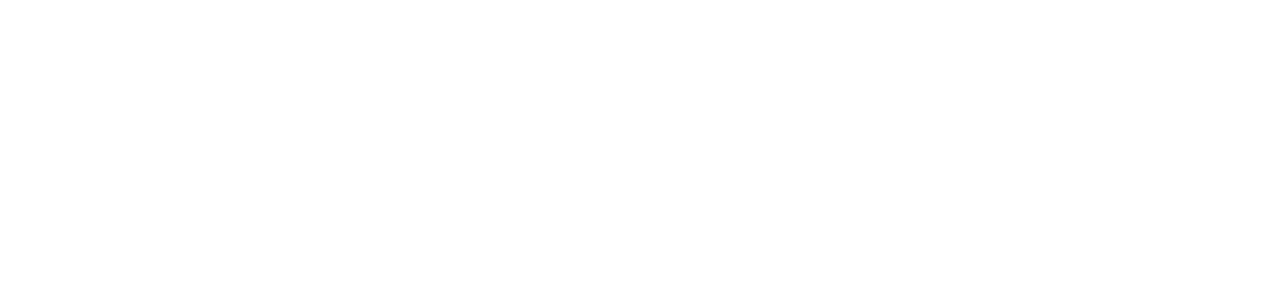
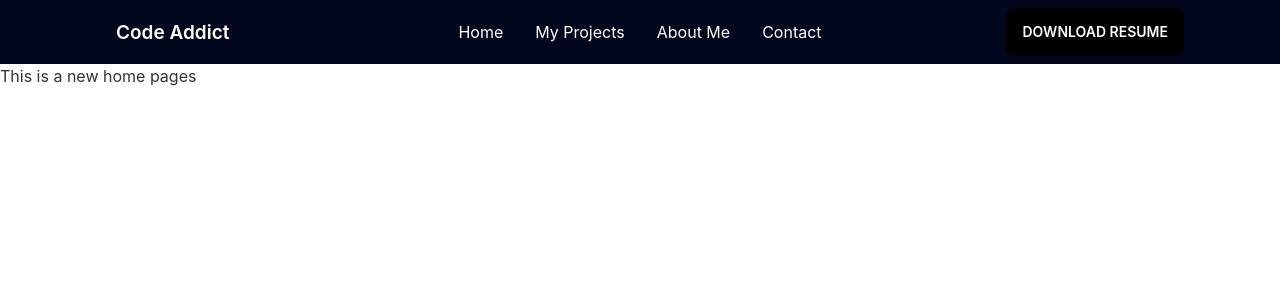
Before and after one commit to RatonRoy/My-protfolio, a React (Create React App) app: page / in a window 1280 px wide. Shown: the top 300 px of the page. Built offline with nearby package versions, Linux system fonts and the light colour scheme.

Commit message:
add the navbar

```diff
--- a/package.json
+++ b/package.json
@@ -6,8 +6,10 @@
     "@testing-library/jest-dom": "^5.16.4",
     "@testing-library/react": "^13.3.0",
     "@testing-library/user-event": "^13.5.0",
+    "daisyui": "^2.15.2",
     "react": "^18.1.0",
     "react-dom": "^18.1.0",
+    "react-router-dom": "^6.3.0",
     "react-scripts": "5.0.1",
     "web-vitals": "^2.1.4"
   },
@@ -34,5 +36,8 @@
       "last 1 firefox version",
       "last 1 safari version"
     ]
+  },
+  "devDependencies": {
+    "tailwindcss": "^3.0.24"
   }
 }
--- a/src/App.js
+++ b/src/App.js
@@ -1,10 +1,15 @@
-import logo from './logo.svg';
+import { Route, Routes } from 'react-router-dom';
+import Home from './components/Pages/Home/Home';
+import Navbar from './components/Pages/Shared/Navbar/Navbar';
 
 
 function App() {
   return (
     <div>
-
+      <Navbar></Navbar>
+      <Routes>
+        <Route path='/' element = {<Home></Home>}></Route>
+      </Routes>
     </div>
   );
 }
--- /dev/null
+++ b/src/components/Pages/Home/Home.js
@@ -0,0 +1,11 @@
+import React from 'react';
+
+const Home = () => {
+	return (
+		<div>
+			<h1 className=''> This is a new home pages </h1>
+		</div>
+	);
+};
+
+export default Home;
--- /dev/null
+++ b/src/components/Pages/Shared/Navbar/Navbar.js
@@ -0,0 +1,37 @@
+import React from 'react';
+import { Link } from 'react-router-dom';
+
+const Navbar = () => {
+	const menuItems = <>
+
+		<li><Link to='/'>Home</Link></li>
+		<li><Link to='/blog'> My Projects </Link></li>
+		<li><Link to='/product'> About Me  </Link></li>
+		<li><Link to='/myprotfolio'>  Contact </Link></li>
+	</>
+	return (
+		<div className="navbar bg-secondary text-white lg:px-24">
+			<div className="navbar-start">
+				<div className="dropdown">
+					<label tabindex="0" className="btn btn-ghost lg:hidden">
+						<svg xmlns="http://www.w3.org/2000/svg" className="h-5 w-5" fill="none" viewBox="0 0 24 24" stroke="currentColor"><path  d="M4 6h16M4 12h8m-8 6h16" /></svg>
+					</label>
+					<ul tabindex="0" className="menu menu-compact dropdown-content mt-3 p-2 shadow bg-base-100 rounded-box w-52 bg-secondary text-white">
+						{menuItems}
+					</ul>
+				</div>
+				<a className="btn btn-ghost normal-case text-xl hidden md:flex">Code Addict </a>
+			</div>
+			<div className="navbar-center hidden lg:flex">
+				<ul className="menu menu-horizontal p-0">
+					{menuItems}
+				</ul>
+			</div>
+			<div className="navbar-end">
+				<a className="btn text-white bg-black border-0"> Download Resume </a>
+			</div>
+		</div>
+	);
+};
+
+export default Navbar;
--- a/src/index.css
+++ b/src/index.css
@@ -1,3 +1,7 @@
+@tailwind base;
+@tailwind components;
+@tailwind utilities;
+
 body {
   margin: 0;
   font-family: -apple-system, BlinkMacSystemFont, 'Segoe UI', 'Roboto', 'Oxygen',
--- a/src/index.js
+++ b/src/index.js
@@ -3,12 +3,15 @@
 import './index.css';
 import App from './App';
 import reportWebVitals from './reportWebVitals';
+import { BrowserRouter } from 'react-router-dom';
 
 const root = ReactDOM.createRoot(document.getElementById('root'));
 root.render(
   <React.StrictMode>
+  <BrowserRouter>
     <App />
-  </React.StrictMode>
+  </BrowserRouter>
+</React.StrictMode>
 );
 
 // If you want to start measuring performance in your app, pass a function
--- /dev/null
+++ b/tailwind.config.js
@@ -0,0 +1,22 @@
+module.exports = {
+  content: ["./src/**/*.{html,js}"],
+  theme: {
+    extend: {},
+  },
+  daisyui: {
+    themes: [
+      {
+        mytheme: {
+          primary: "#a991f7",
+          secondary: "#03071e",
+          accent: "#37cdbe",
+          neutral: "#3d4451",
+          "base-100": "#ffffff",
+        },
+      },
+      "dark",
+      "cupcake",
+    ],
+  },
+  plugins: [require("daisyui")],
+}
```
Also changed, not shown: 1 other file (tests, documents, lock files or other folders).
